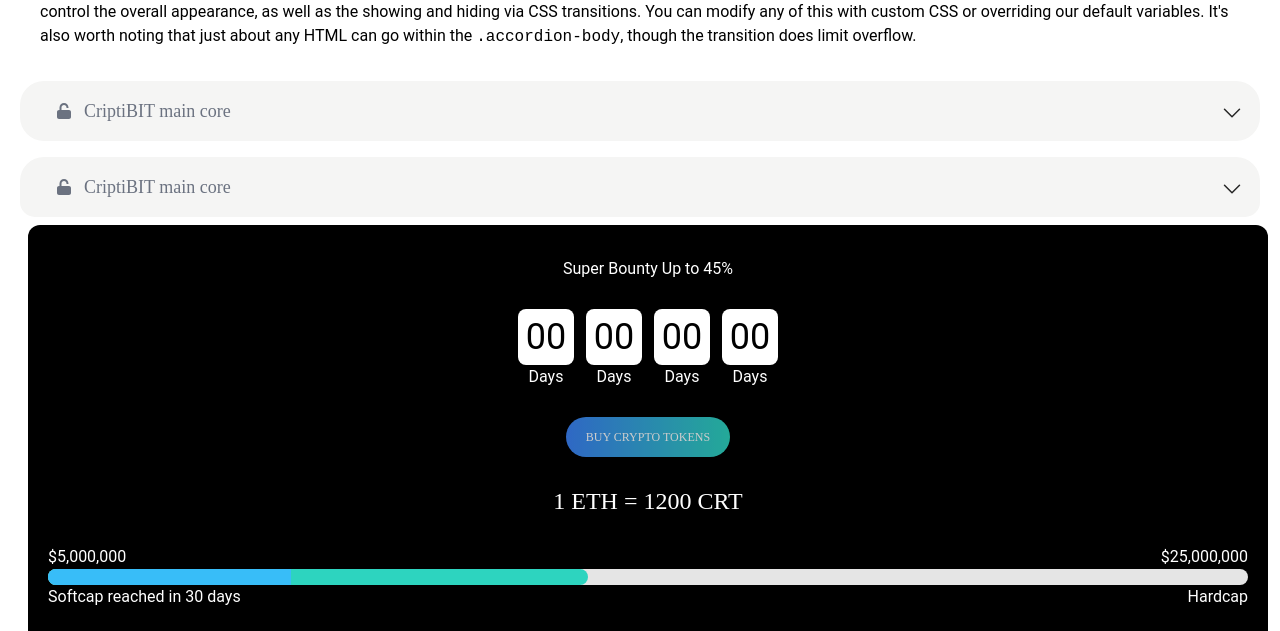
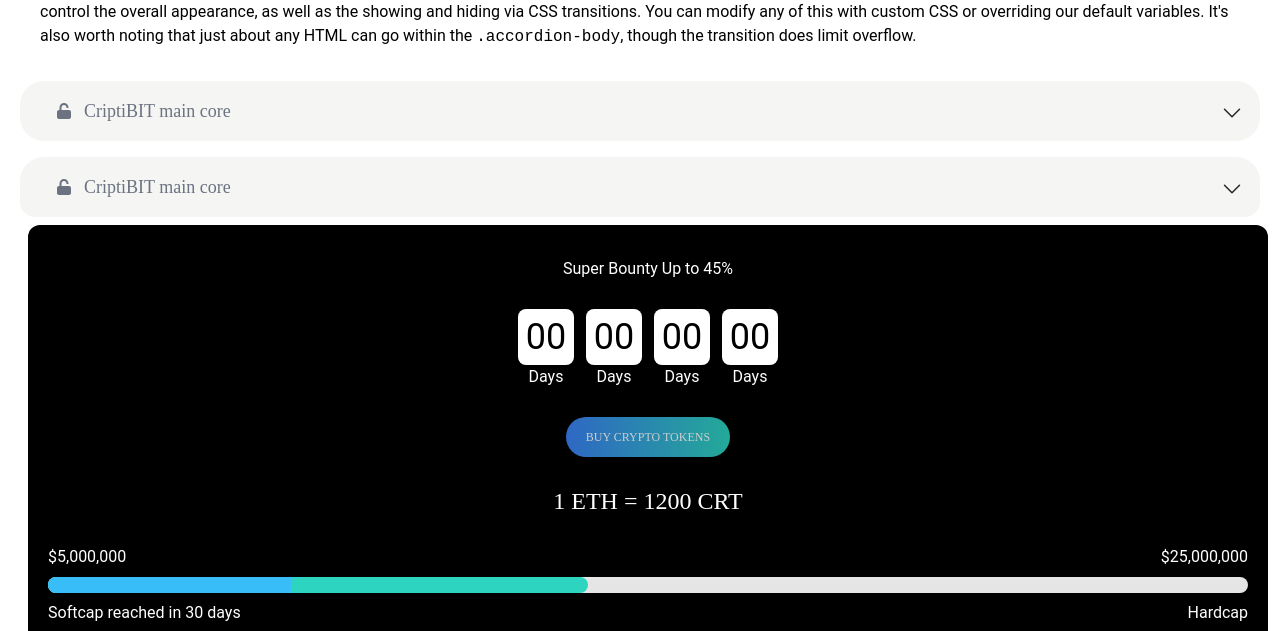
Before and after one commit to hossein1975/reza-cripti, a website with bundled scripts: page public/index.html in a window 1280 px wide. Shown: the part 6402-7033 px from the top of the page. Built offline with nearby package versions, Linux system fonts and the light colour scheme; files whose address does not match are found by name.

Commit message:
buy kamel shodeye mobile

```diff
--- a/public/index.html
+++ b/public/index.html
@@ -1254,10 +1254,10 @@
            <span>Days</span>
         </div>
       </div>
-      <a class=" font-Montserrat text-xs font-light px-5 py-3 rounded-3xl bg-gradient-to-r from-blue-500 to-teal-400 opacity-80" href="#">BUY CRYPTO TOKENS</a>
+      <a class=" font-Montserrat text-xs font-light px-5 py-3 rounded-3xl bg-gradient-to-r from-blue-500 to-teal-400 opacity-80 " href="#">BUY CRYPTO TOKENS</a>
 
       <h2 class="font-WorkSansSemiBold text-2xl">1 ETH = 1200 CRT</h2>
-      <div class=" w-full px-5">
+      <div class=" w-full flex flex-col space-y-2 px-5">
         <div class="flex justify-between items-center">
           <h2>$5,000,000</h2>
           <h2>$25,000,000</h2>
```
Also changed, not shown: public/styles/app.css.
